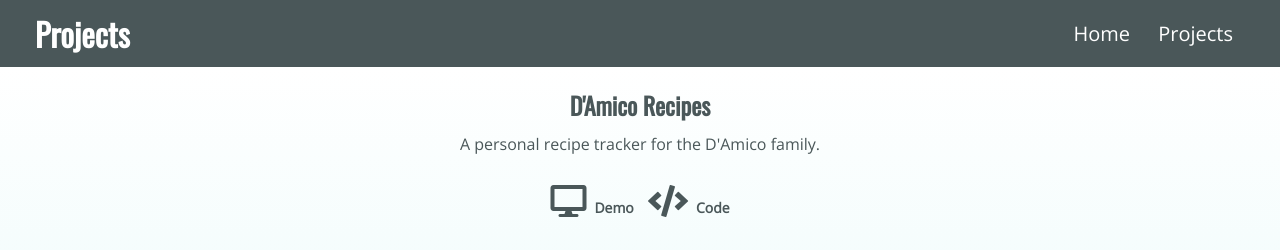
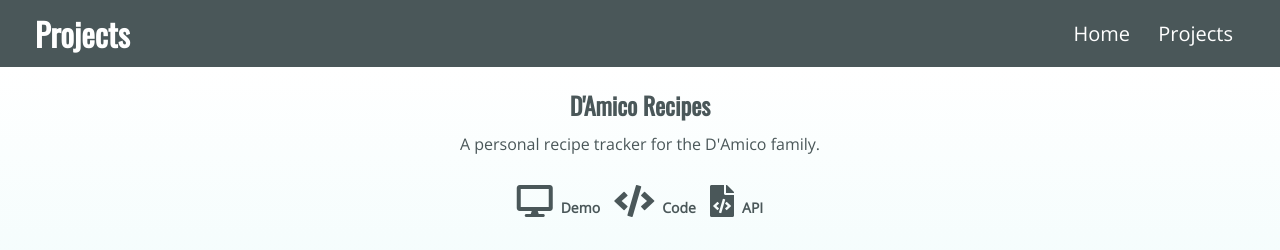
Before and after one commit to miamiyankee13/portfolio, a plain HTML site: page projects.html in a window 1280 px wide. Shown: the top 250 px of the page. Drawn offline with nearby package versions, Linux system fonts and the light colour scheme; grey boxes are pictures that could not be loaded.

Commit message:
added link to recipes API docs

```diff
--- a/projects.html
+++ b/projects.html
@@ -51,6 +51,11 @@
                             <li>
                                 <a href="https://github.com/miamiyankee13/damico-recipes-client" class="fas fa-code fa-2x" title="Code" target="_blank">
                                     <span class="icon-item">Code</span>
+                                </a>
+                            </li>
+                            <li>
+                                <a href="https://miamiyankee13.github.io/api-docs-damico-recipes/#introduction" class="fas fa-file-code fa-2x" title="API Docs" target="_blank">
+                                    <span class="icon-item">API</span>
                                 </a>
                             </li>
                         </ul>
```
